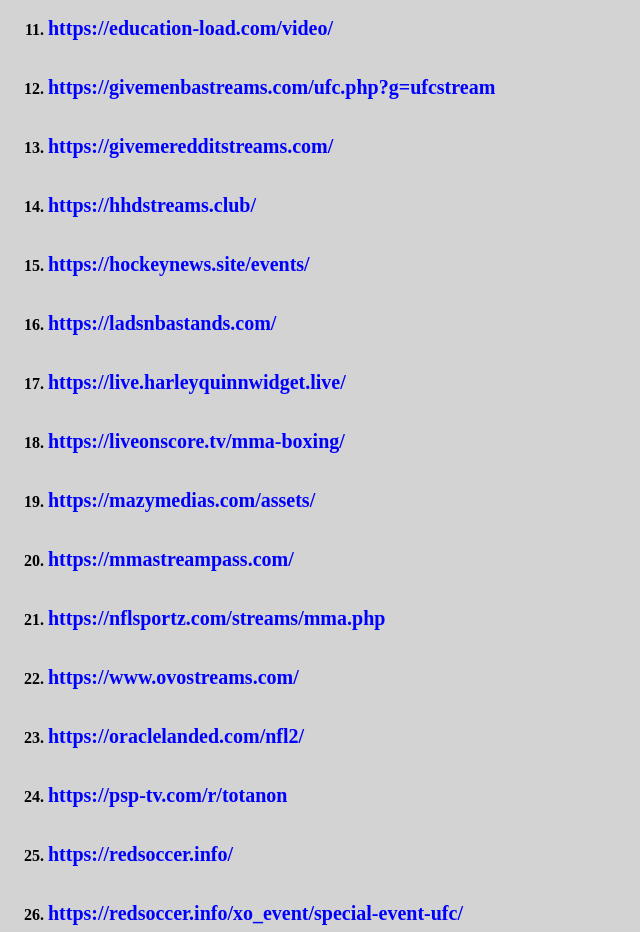
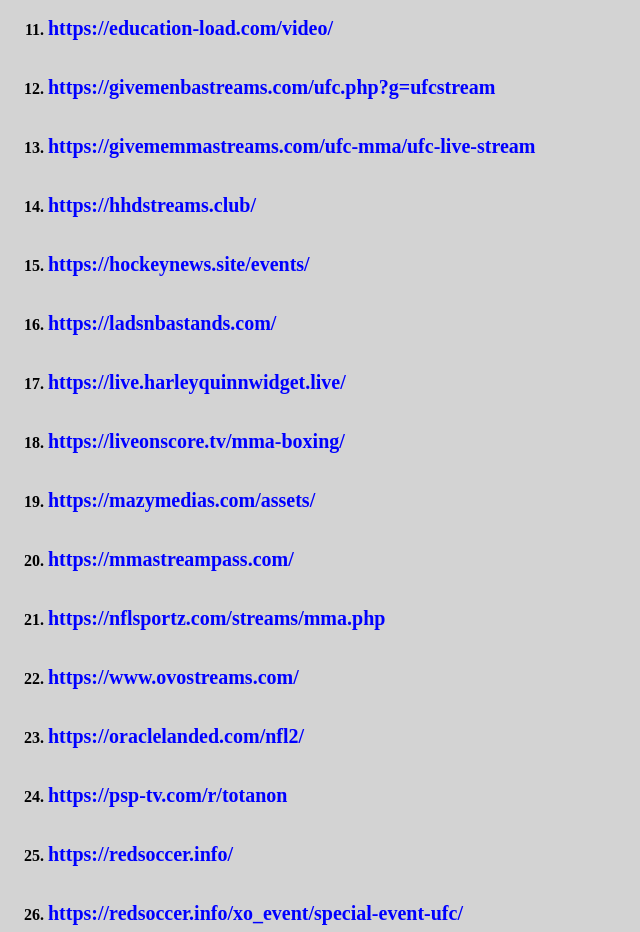
Before and after one commit to aeromady/mma, a plain HTML site: page index.html in a window 1280 px wide. Shown: the part 1020-1952 px from the top of the page, without its empty margins (0-640 px from the left). Drawn offline with Linux system fonts and the light colour scheme.

Commit message:
Update index.html

```diff
--- a/index.html
+++ b/index.html
@@ -31,7 +31,7 @@
 <li><a href="https://dailysport.pw/">https://dailysport.pw/</a></li><br><br>
 <li><a href="https://education-load.com/video/">https://education-load.com/video/</a></li><br><br>
 <li><a href="https://givemenbastreams.com/ufc.php?g=ufcstream">https://givemenbastreams.com/ufc.php?g=ufcstream</a></li><br><br>
-<li><a href="https://givemeredditstreams.com/">https://givemeredditstreams.com/</a></li><br><br>
+<li><a href="https://givememmastreams.com/ufc-mma/ufc-live-stream">https://givememmastreams.com/ufc-mma/ufc-live-stream</a></li><br><br>
 <li><a href="https://hhdstreams.club/">https://hhdstreams.club/</a></li><br><br>
 <li><a href="https://hockeynews.site/events/">https://hockeynews.site/events/</a></li><br><br>
 <li><a href="https://ladsnbastands.com/">https://ladsnbastands.com/</a></li><br><br>
```
